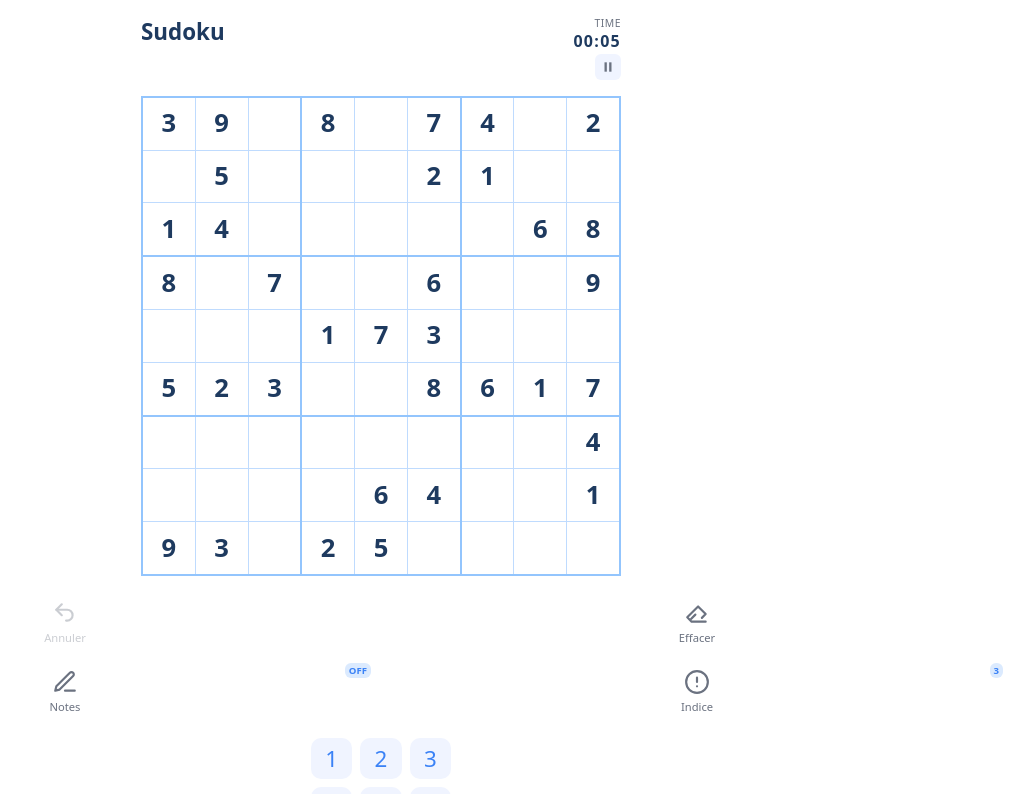
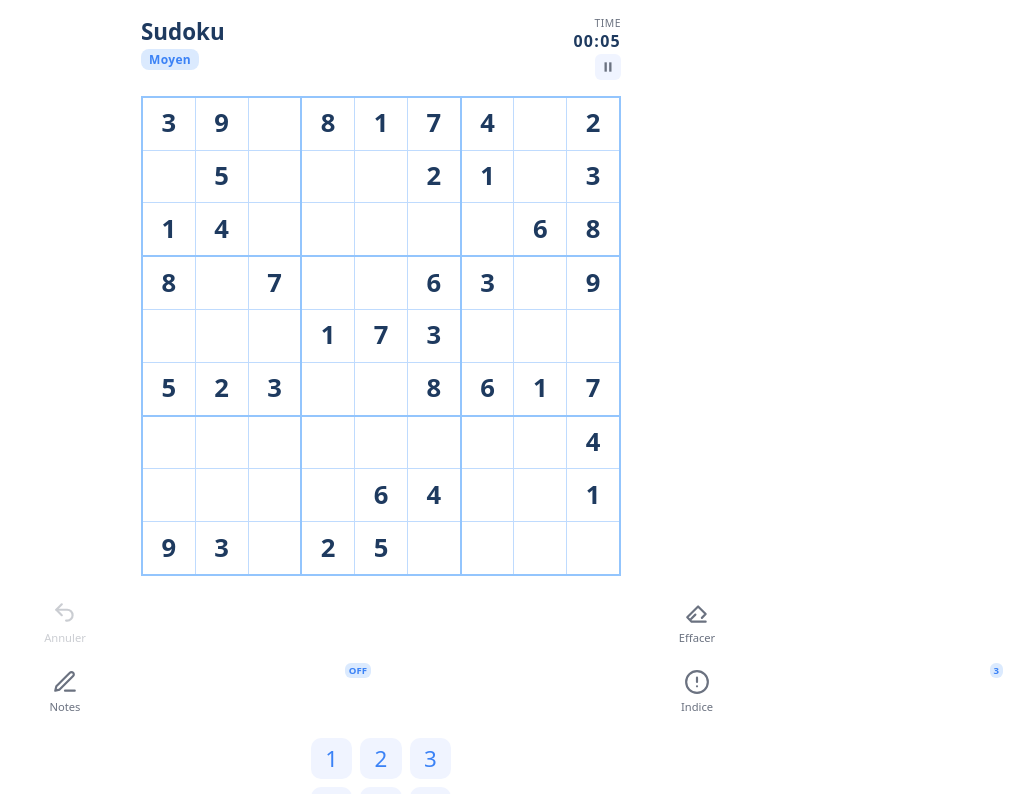
Before and after one commit to fzed51/sudoku-game, a React (Vite) app: page /sudoku-game/game in a window 1280 px wide. Shown: the top 794 px of the page, without its empty margins (259-1280 px from the left). Built offline with nearby package versions, Linux system fonts and the light colour scheme.

Commit message:
feat: Ajout de la gestion de la difficulté et mise à jour des styles associés

```diff
--- a/src/pages/GamePage.module.css
+++ b/src/pages/GamePage.module.css
@@ -32,6 +32,18 @@
   font-weight: 800;
   color: var(--color-given);
   margin: 0;
+}
+
+.difficultyBadge {
+  display: inline-block;
+  margin-top: 2px;
+  font-size: 0.75rem;
+  font-weight: 600;
+  color: var(--color-primary);
+  background: var(--color-highlight);
+  border-radius: 8px;
+  padding: 2px 8px;
+  letter-spacing: 0.03em;
 }
 
 .boardWrapper {
--- a/src/pages/GamePage.tsx
+++ b/src/pages/GamePage.tsx
@@ -7,15 +7,24 @@ import WinOverlay from '../components/WinOverlay';
 import { useSudoku } from '../context/SudokuContext';
 import styles from './GamePage.module.css';
 
+const DIFFICULTY_LABELS: Record<string, string> = {
+  easy: 'Facile',
+  medium: 'Moyen',
+  hard: 'Difficile',
+};
+
 export default function GamePage() {
-  const { isPaused, gameStatus } = useSudoku();
+  const { isPaused, gameStatus, difficulty } = useSudoku();
 
   return (
     <main className={styles.page}>
       {/* ────── PORTRAIT ────── */}
       <div className={styles.portrait}>
         <header className={styles.header}>
-          <h1 className={styles.pageTitle}>Sudoku</h1>
+          <div>
+            <h1 className={styles.pageTitle}>Sudoku</h1>
+            <span className={styles.difficultyBadge}>{DIFFICULTY_LABELS[difficulty]}</span>
+          </div>
           <Timer />
         </header>
 
@@ -40,7 +49,10 @@ export default function GamePage() {
 
         <aside className={styles.sidebar}>
           <div className={styles.sideHeader}>
-            <h1 className={styles.pageTitle}>Sudoku</h1>
+            <div>
+              <h1 className={styles.pageTitle}>Sudoku</h1>
+              <span className={styles.difficultyBadge}>{DIFFICULTY_LABELS[difficulty]}</span>
+            </div>
             <Timer />
           </div>
           <ToolBar />
--- a/src/pages/HomePage.module.css
+++ b/src/pages/HomePage.module.css
@@ -58,3 +58,32 @@
 .startBtn:active {
   transform: translateY(0);
 }
+
+.difficulty {
+  display: flex;
+  gap: 8px;
+  margin-top: 4px;
+}
+
+.diffBtn {
+  padding: 10px 20px;
+  border: 2px solid var(--color-border-thick);
+  border-radius: 12px;
+  background: #fff;
+  color: var(--color-given);
+  font-size: 0.95rem;
+  font-weight: 600;
+  cursor: pointer;
+  transition: background 0.15s, border-color 0.15s, color 0.15s;
+}
+
+.diffBtn:hover {
+  background: var(--color-highlight);
+  border-color: var(--color-primary);
+}
+
+.diffBtnActive {
+  background: var(--color-primary);
+  border-color: var(--color-primary);
+  color: #fff;
+}
--- a/src/pages/HomePage.tsx
+++ b/src/pages/HomePage.tsx
@@ -1,13 +1,35 @@
+import { useState } from 'react';
 import { useNavigate } from 'react-router-dom';
 import { useSudoku } from '../context/SudokuContext';
+import { type Difficulty } from '../utils/sudokuGenerator';
 import styles from './HomePage.module.css';
+
+const DIFFICULTIES: { value: Difficulty; label: string }[] = [
+  { value: 'easy', label: 'Facile' },
+  { value: 'medium', label: 'Moyen' },
+  { value: 'hard', label: 'Difficile' },
+];
+
+const STORAGE_KEY = 'sudoku-difficulty';
+
+function getSavedDifficulty(): Difficulty {
+  const saved = localStorage.getItem(STORAGE_KEY);
+  if (saved === 'easy' || saved === 'medium' || saved === 'hard') return saved;
+  return 'medium';
+}
 
 export default function HomePage() {
   const navigate = useNavigate();
   const { newGame } = useSudoku();
+  const [difficulty, setDifficulty] = useState<Difficulty>(getSavedDifficulty);
+
+  function handleDifficulty(d: Difficulty) {
+    setDifficulty(d);
+    localStorage.setItem(STORAGE_KEY, d);
+  }
 
   function handleStart() {
-    newGame('medium');
+    newGame(difficulty);
     navigate('/game');
   }
 
@@ -34,6 +56,18 @@ export default function HomePage() {
         </div>
         <h1 className={styles.title}>Sudoku</h1>
         <p className={styles.subtitle}>Entraîne ton cerveau !</p>
+        <div className={styles.difficulty} role="group" aria-label="Difficulté">
+          {DIFFICULTIES.map(({ value, label }) => (
+            <button
+              key={value}
+              className={`${styles.diffBtn} ${difficulty === value ? styles.diffBtnActive : ''}`}
+              onClick={() => handleDifficulty(value)}
+              aria-pressed={difficulty === value}
+            >
+              {label}
+            </button>
+          ))}
+        </div>
         <button className={styles.startBtn} onClick={handleStart}>
           Démarrer une partie
         </button>
--- a/src/utils/sudokuGenerator.ts
+++ b/src/utils/sudokuGenerator.ts
@@ -3,8 +3,8 @@ import { type Board, isValid, countSolutions, deepCopyBoard } from './sudokuSolv
 export type Difficulty = 'easy' | 'medium' | 'hard';
 
 const CELLS_TO_REMOVE: Record<Difficulty, number> = {
-  easy: 36,
-  medium: 46,
+  easy: 30,
+  medium: 43,
   hard: 52,
 };
 
```
